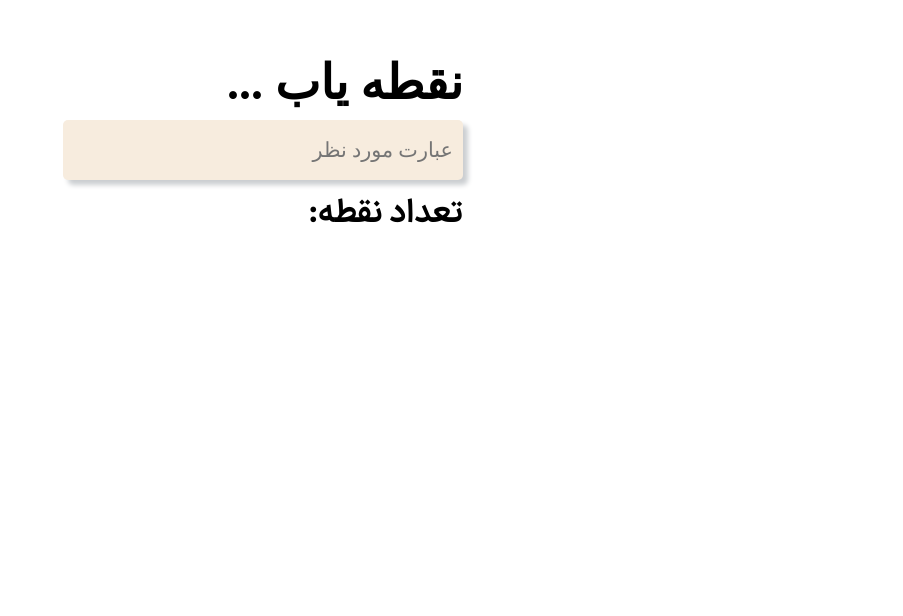
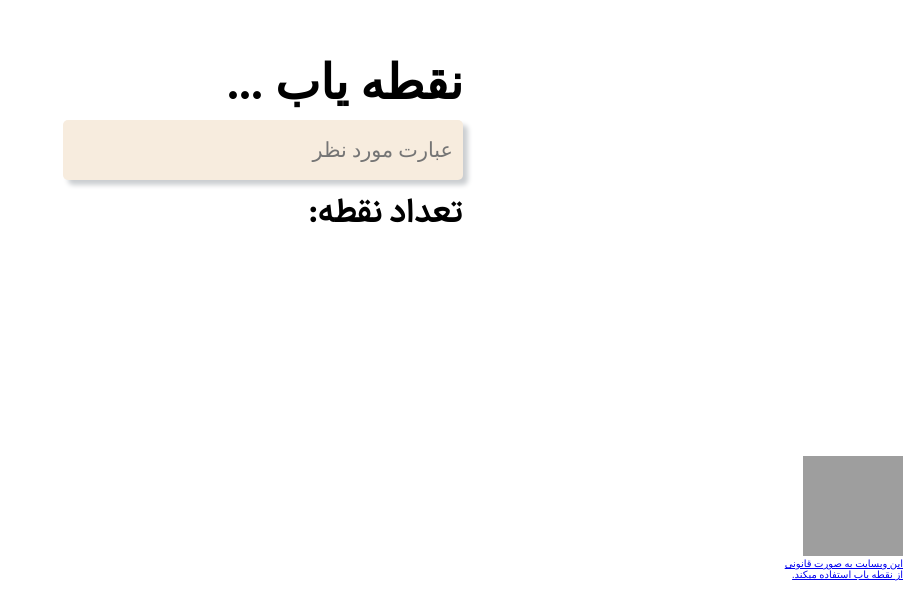
Before and after one commit to Sadraka/noghteyab, a plain HTML site: page index.html in a window 1280 px wide. Shown: the part 184-800 px from the top of the page, without its empty margins (377-1280 px from the left). Drawn offline with Linux system fonts and the light colour scheme; grey boxes are pictures that could not be loaded.

Commit message:
Update index.html

```diff
--- a/index.html
+++ b/index.html
@@ -18,7 +18,7 @@
         </div>
     </section>
 
-
+<a target="_blank" href="https://fontiran.com/license/XXCEMS" > <div style="width: 123px;font-size: 10px;" > <img src="https://fontiran.com/wp-content/uploads/2019/02/license1-1-360x360.png" width="100" height="100" ><br><span style="text-align: justify;" > این وبسایت به صورت قانونی از نقطه یاب استفاده میکند.</span></div> </a>
 
     <script src="./script.js"></script>
 </body>
```
